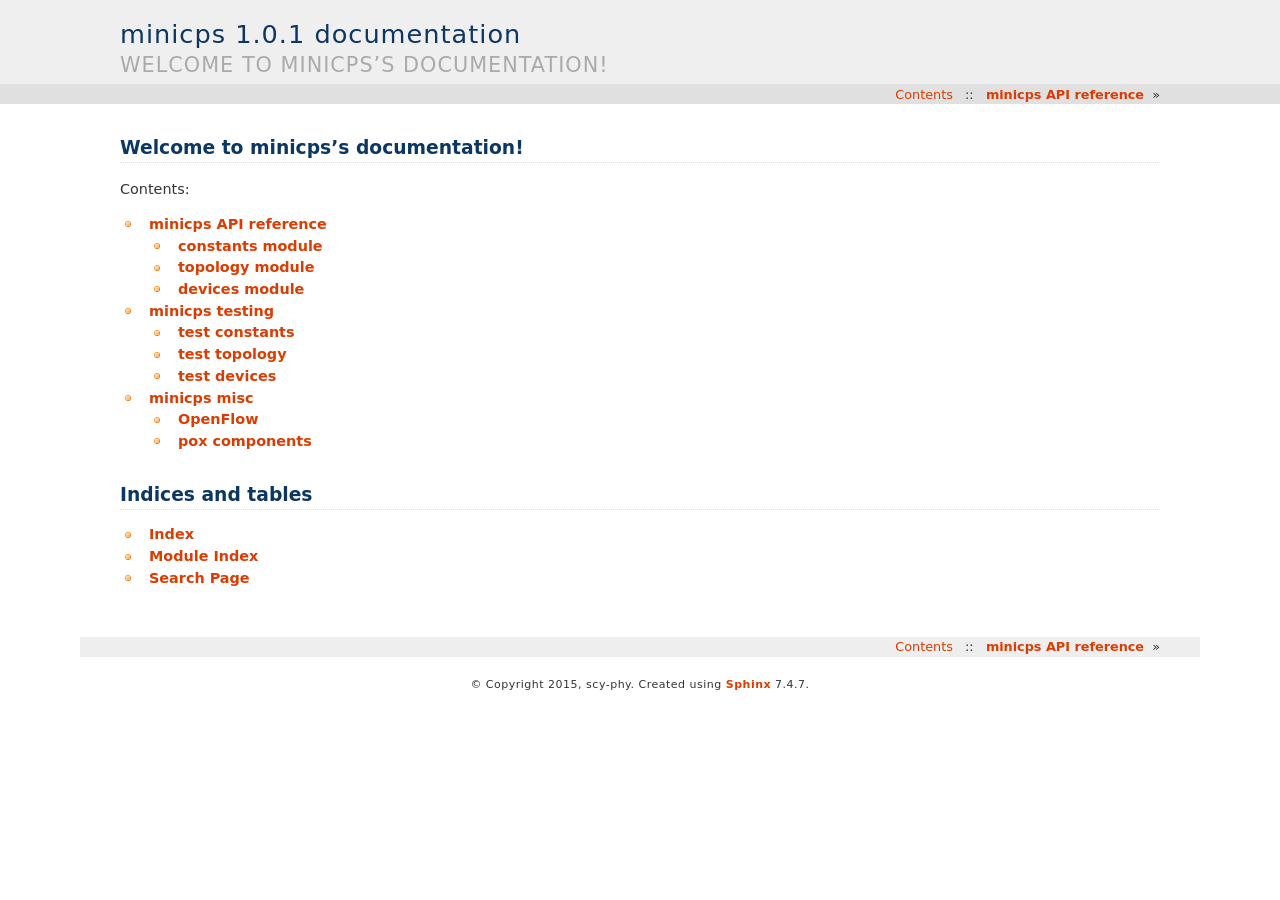
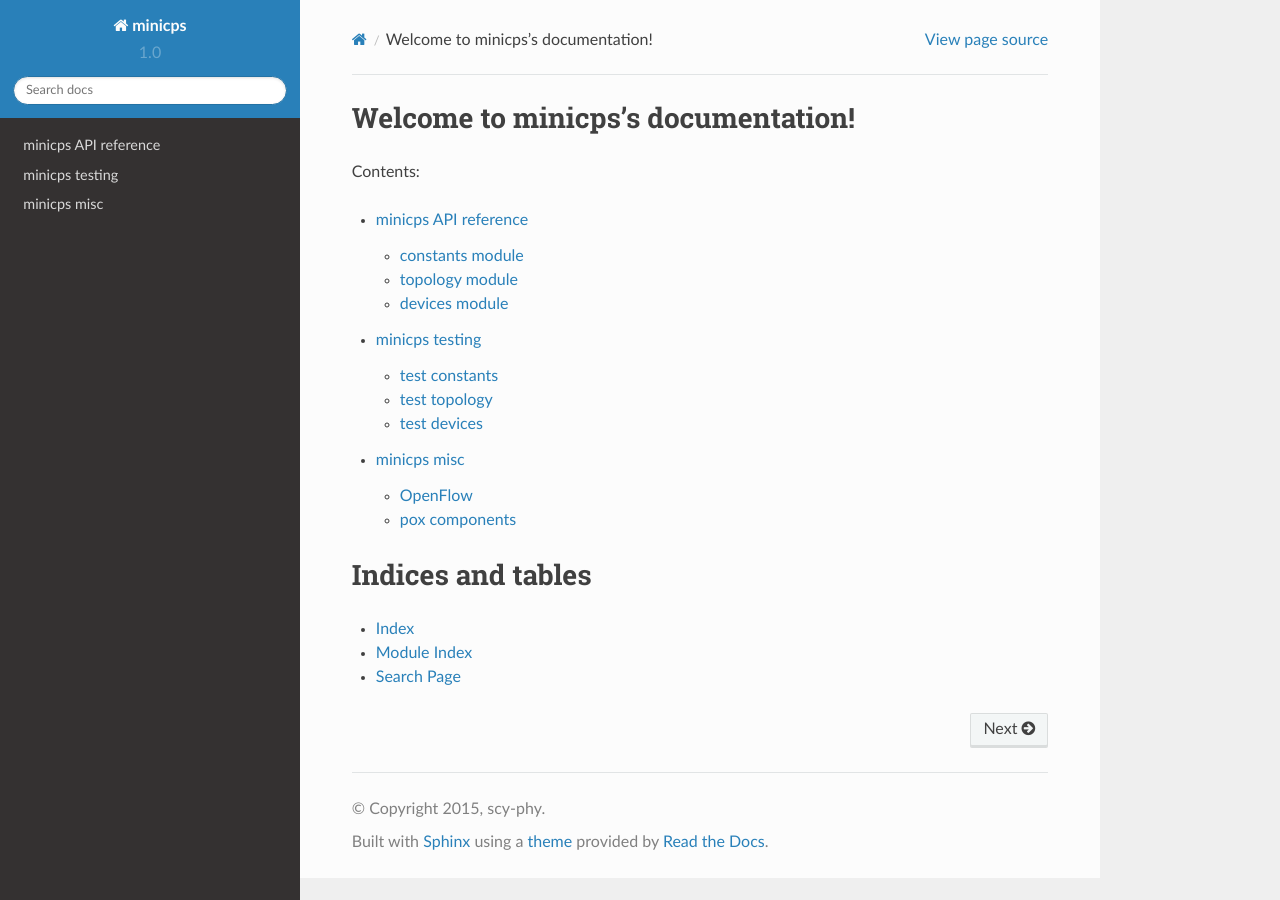
Before and after one commit to scy-phy/minicps, a Sphinx documentation site: the page built from docs/index.rst, in a window 1280 px wide. Built offline with Sphinx 7.4.7 and the Read the Docs theme 2.0.0, drawn with Linux system fonts in a browser that asks for light colours.

Commit message:
Change doc html_theme to sphinx_rtd_theme

```diff
--- a/docs/conf.py
+++ b/docs/conf.py
@@ -15,6 +15,8 @@
 import sys
 import os
 import shlex
+
+import sphinx_rtd_theme
 
 # If extensions (or modules to document with autodoc) are in another directory,
 # add these directories to sys.path here. If the directory is relative to the
@@ -118,7 +120,8 @@
 # The theme to use for HTML and HTML Help pages.  See the documentation for
 # a list of builtin themes.
 # html_theme = 'alabaster'
-html_theme = 'haiku'
+# html_theme = 'haiku'
+html_theme = 'sphinx_rtd_theme'
 
 # Theme options are theme-specific and customize the look and feel of a theme
 # further.  For a list of options available for each theme, see the
@@ -126,7 +129,7 @@
 #html_theme_options = {}
 
 # Add any paths that contain custom themes here, relative to this directory.
-#html_theme_path = []
+html_theme_path = [sphinx_rtd_theme.get_html_theme_path()]
 
 # The name for this set of Sphinx documents.  If None, it defaults to
 # "<project> v<release> documentation".
```
Also changed, not shown: README.md (+5 -7 lines).
